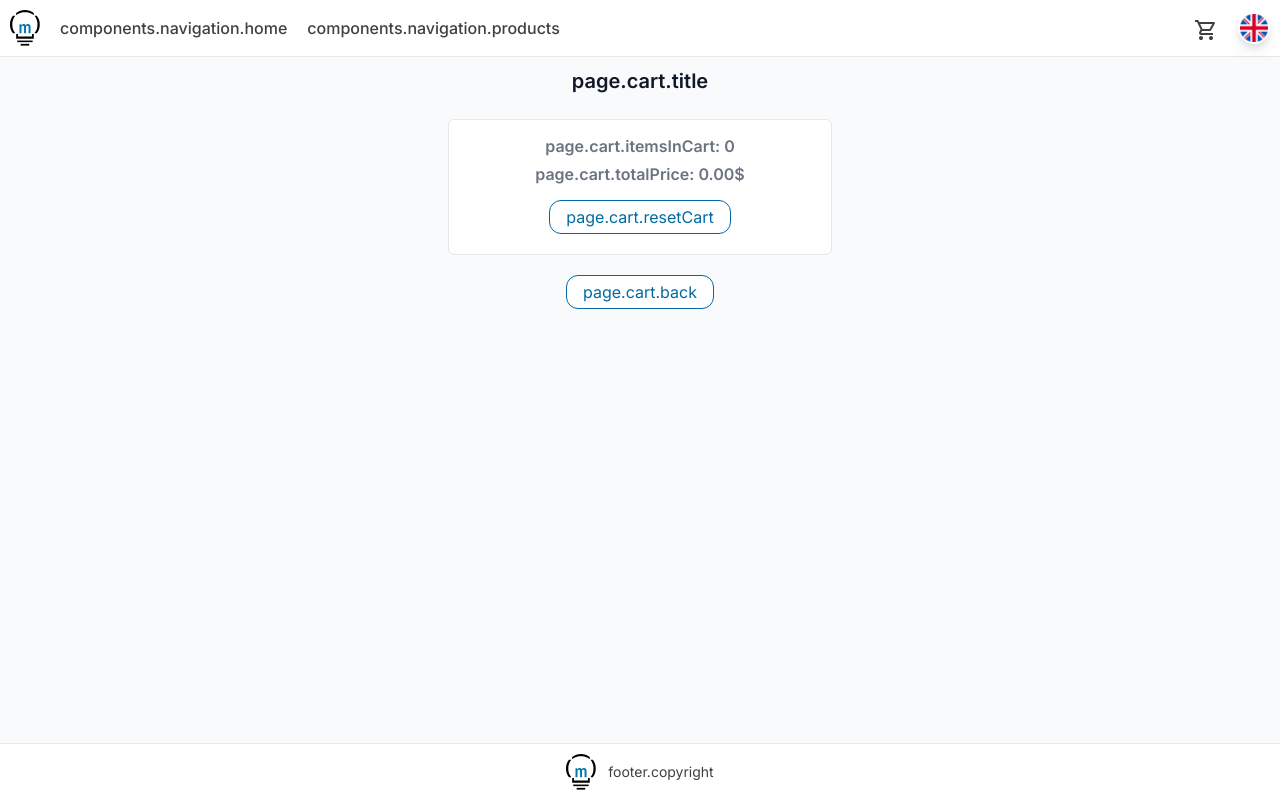
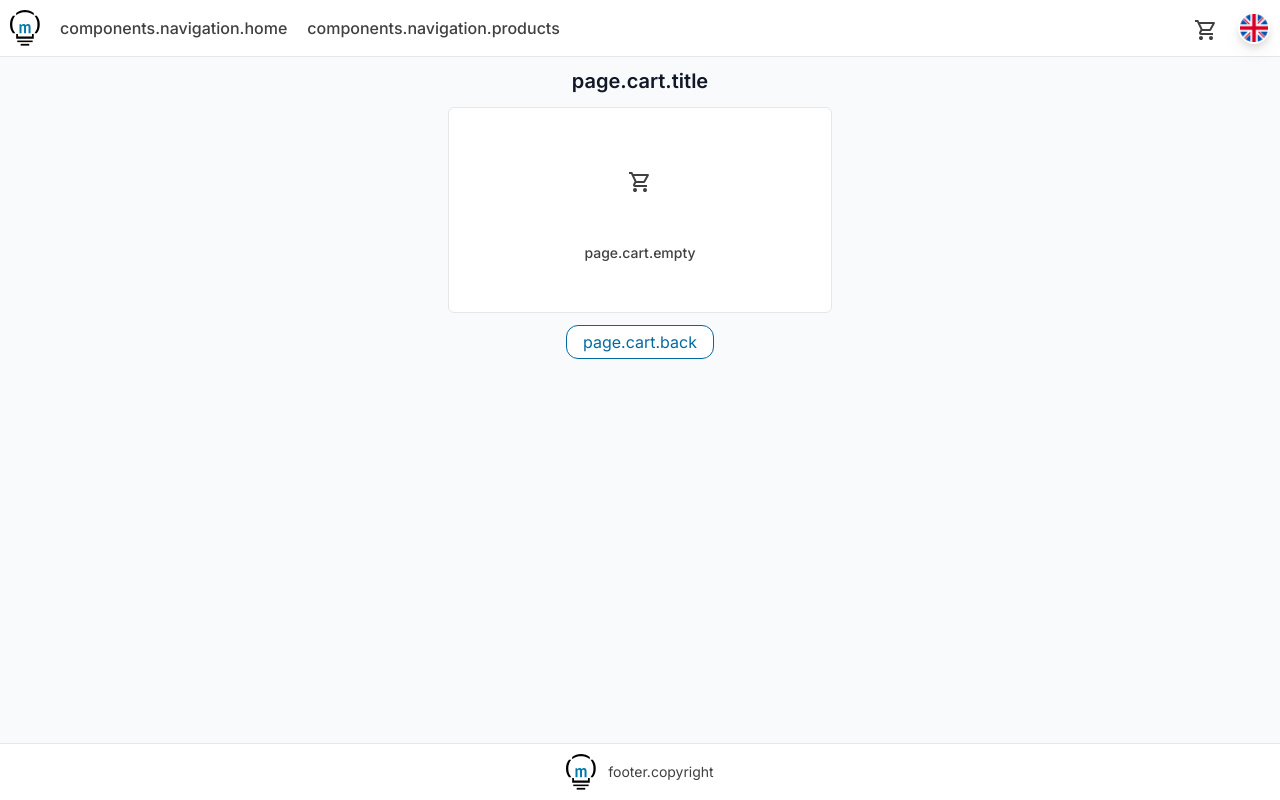
Before and after one commit to patryk-makarewicz/cart, a Next.js app: page /en/cart in a window 1280 px wide. Built offline with nearby package versions, Linux system fonts and the light colour scheme; what i18next-resources-to-backend would draw is missing.

Commit message:
Create empty state in cart list and cart item

```diff
--- a/src/app/[lng]/cart/page.tsx
+++ b/src/app/[lng]/cart/page.tsx
@@ -19,11 +19,9 @@ const CartPage = ({ params: { lng } }: lngProps) => {
     <>
       <div className="flex flex-col items-center">
         <h2 className="mb-3 text-xl font-semibold leading-7 text-gray-900">{t('page.cart.title')}</h2>
-
-        {cart.length > 0 && <CartList cart={cart} lng={lng} />}
+        <CartList cart={cart} lng={lng} />
         <Summary cart={cart} lng={lng} />
-
-        <Link href={`/${lng}/products`}>
+        <Link href={`/${lng}/products`} className="pb-6">
           <Button>{t('page.cart.back')}</Button>
         </Link>
       </div>
--- a/src/app/i18n/locales/en/translation.json
+++ b/src/app/i18n/locales/en/translation.json
@@ -11,7 +11,8 @@
       "back": "Back to products",
       "itemsInCart": "Items in cart",
       "totalPrice": "Total price",
-      "items": "Items"
+      "items": "Items",
+      "empty": "No products"
     }
   },
 
--- a/src/app/i18n/locales/pl/translation.json
+++ b/src/app/i18n/locales/pl/translation.json
@@ -11,7 +11,8 @@
       "back": "Powrót do produktów",
       "itemsInCart": "Ilość w koszyku",
       "totalPrice": "Cena całkowita",
-      "items": "Ilość"
+      "items": "Ilość",
+      "empty": "Brak produktów"
     }
   },
 
--- /dev/null
+++ b/src/components/cart/cartItem.tsx
@@ -0,0 +1,26 @@
+import { CartModel } from '@/api/artworks/artworks.model';
+import { useTranslation } from '@/app/i18n/client';
+
+type CartItemProps = {
+  item: CartModel;
+  lng: string;
+};
+
+export const CartItem = ({ item, lng }: CartItemProps) => {
+  const { t } = useTranslation(lng);
+
+  return (
+    <li key={item.id} className="mb-3 flex items-center">
+      <img src={item.fields.imageSrc} alt={item.fields.imageAlt} className="mr-3 h-20 w-16 rounded-sm object-cover" />
+      <div>
+        <p className="mt max-w-2xl text-sm leading-6 text-gray-500">{item.fields.name}</p>
+        <p className="mb text-base font-semibold leading-6 text-gray-900">
+          {item.fields.price.toFixed(2)}$ {item.fields.currency}
+        </p>
+        <p className="text-base leading-6 text-gray-900">
+          {t('page.cart.items')}: {item.quantity}
+        </p>
+      </div>
+    </li>
+  );
+};
--- a/src/components/cart/cartList.tsx
+++ b/src/components/cart/cartList.tsx
@@ -1,5 +1,8 @@
 import { CartModel } from '@/api/artworks/artworks.model';
 import { useTranslation } from '@/app/i18n/client';
+import Image from 'next/image';
+import CartIcon from '../../assets/shopping_cart.svg';
+import { CartItem } from './cartItem';
 
 type CartListProps = {
   cart: CartModel[];
@@ -10,25 +13,19 @@ export const CartList = ({ cart, lng }: CartListProps) => {
   const { t } = useTranslation(lng);
 
   return (
-    <ul className="mb-3 flex w-96 flex-col rounded-md border border-gray-200 bg-white px-3 pt-3">
-      {cart.map((item) => (
-        <li key={item.id} className="mb-3 flex items-center">
-          <img
-            src={item.fields.imageSrc}
-            alt={item.fields.imageAlt}
-            className="mr-3 h-20 w-16 rounded-sm object-cover"
-          />
-          <div>
-            <p className="mt max-w-2xl text-sm leading-6 text-gray-500">{item.fields.name}</p>
-            <p className="mb text-base font-semibold leading-6 text-gray-900">
-              {item.fields.price.toFixed(2)}$ {item.fields.currency}
-            </p>
-            <p className="text-base leading-6 text-gray-900">
-              {t('page.cart.items')}: {item.quantity}
-            </p>
-          </div>
-        </li>
-      ))}
-    </ul>
+    <div className="mb-3 flex w-72 flex-col rounded-md border border-gray-200 bg-white px-3 pt-3 md:w-96">
+      {cart.length === 0 ? (
+        <div className="flex h-48 flex-col items-center justify-evenly">
+          <Image priority src={CartIcon} alt="Cart icon" />
+          <p className="text-sm font-medium">{t('page.cart.empty')}</p>
+        </div>
+      ) : (
+        <ul>
+          {cart.map((item) => (
+            <CartItem item={item} lng={lng} />
+          ))}
+        </ul>
+      )}
+    </div>
   );
 };
--- a/src/components/cart/summary.tsx
+++ b/src/components/cart/summary.tsx
@@ -13,8 +13,12 @@ export const Summary = ({ cart, lng }: SummaryProps) => {
   const { t } = useTranslation(lng);
   const dispatch = useAppDispatch();
 
+  if (cart.length === 0) {
+    return null;
+  }
+
   return (
-    <div className="mb-5 mt-3 flex w-96 flex-col items-center rounded-md border border-gray-200 bg-white px-3 pb-5 pt-3 ">
+    <div className="mb-5 mt-3 flex w-72 flex-col items-center rounded-md border border-gray-200 bg-white px-3 pb-5 pt-3 md:w-96">
       <p className="font-semibold leading-7 text-gray-500">
         {t('page.cart.itemsInCart')}: {cart.reduce((acc, current) => acc + current.quantity, 0)}
       </p>
```
Also changed, not shown: src/app/[lng]/page.tsx (+6 -5 lines).
